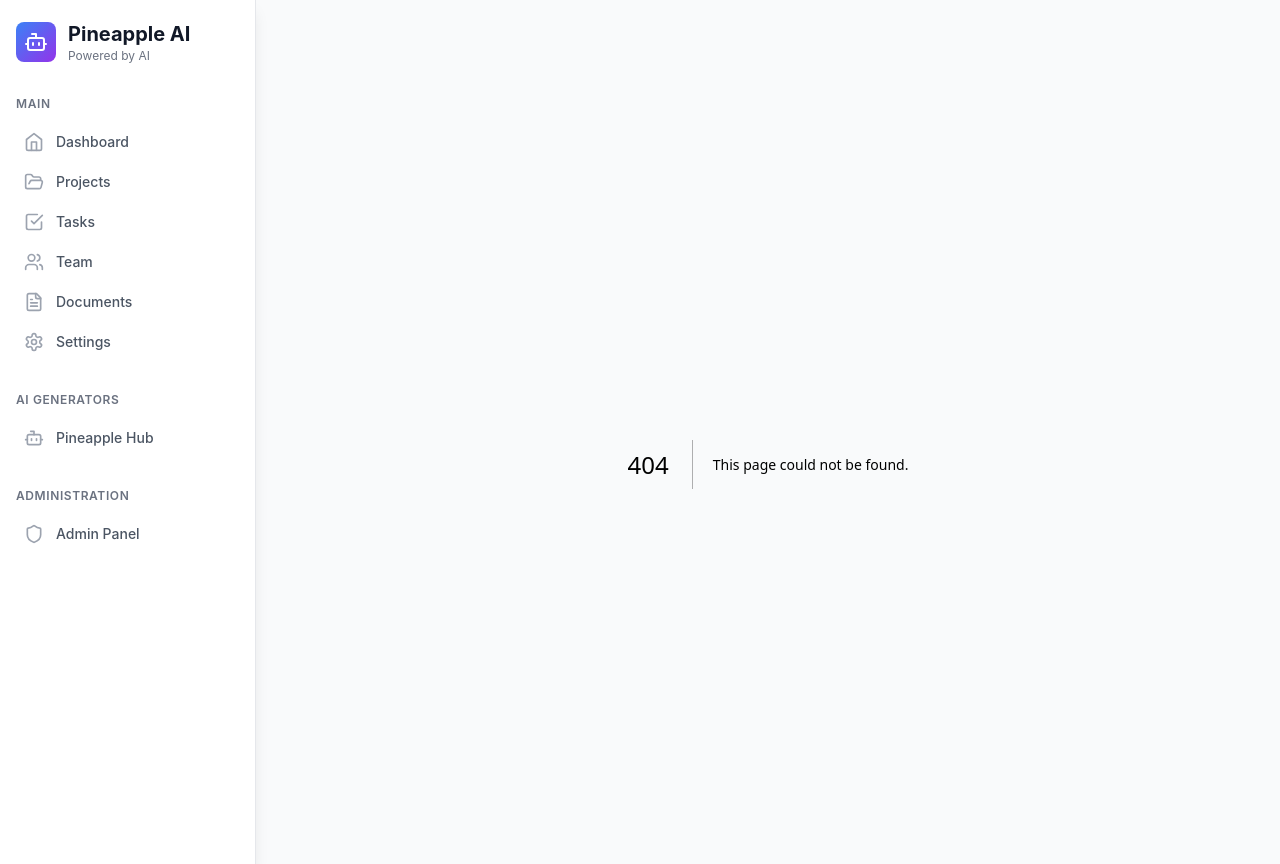
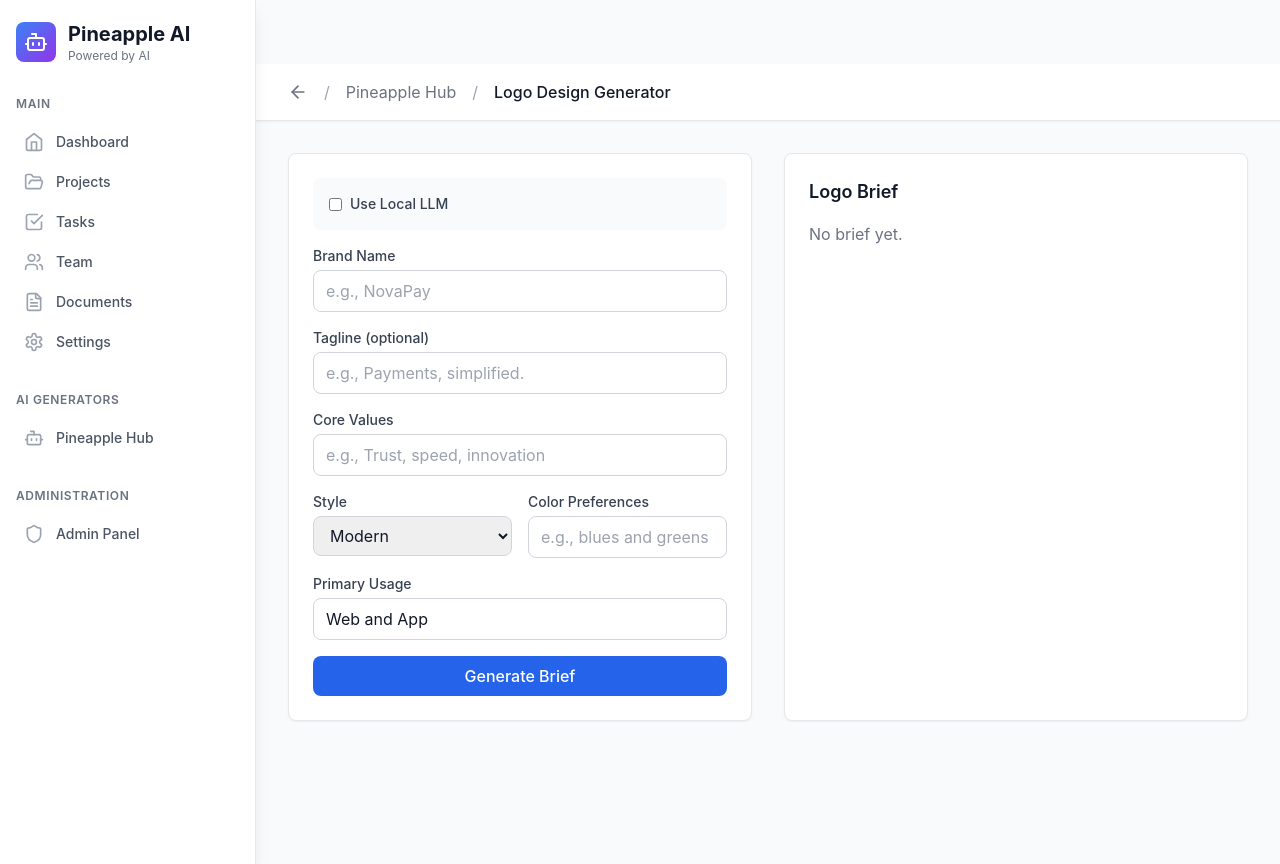
Before and after one commit to JustineDevs/pineapple-ai, a Next.js app: page /generators/logo-design-generator in a window 1280 px wide. Before the commit this address had no page. Built offline with nearby package versions, Linux system fonts and the light colour scheme.

Commit message:
page: logo-design

```diff
--- /dev/null
+++ b/pages/generators/logo-design-generator.js
@@ -0,0 +1,110 @@
+import React, { useState } from 'react'
+import Link from 'next/link'
+import { Loader2, RefreshCw, Copy, Download, ArrowLeft } from 'lucide-react'
+
+export default function LogoDesignGeneratorPage() {
+  const [formData, setFormData] = useState({
+    brand: '',
+    tagline: '',
+    values: '',
+    style: 'Modern',
+    colors: '',
+    usage: 'Web and App'
+  })
+  const [useLocalLLM, setUseLocalLLM] = useState(false)
+  const [isGenerating, setIsGenerating] = useState(false)
+  const [error, setError] = useState(null)
+  const [result, setResult] = useState('')
+
+  const handleChange = (e) => { const { name, value } = e.target; setFormData(p => ({ ...p, [name]: value })) }
+
+  const generate = async () => {
+    setIsGenerating(true); setError(null); setResult('')
+    try {
+      const api = useLocalLLM ? '/api/generate-local' : '/api/generate'
+      const prompt = `Create a professional logo design brief. Brand: ${formData.brand}. Tagline: ${formData.tagline}. Core values: ${formData.values}. Preferred style: ${formData.style}. Color preferences: ${formData.colors}. Primary usage: ${formData.usage}. Include: concept directions (3), typography suggestions, color palette (hex), usage notes, and negative space/monogram ideas.`
+      const res = await fetch(api, { method: 'POST', headers: { 'Content-Type': 'application/json' }, body: JSON.stringify({ prompt, generatorType: 'logo-design' }) })
+      const data = await res.json(); if (!res.ok) throw new Error(data.error || 'Generation failed'); setResult(data.text)
+    } catch (e) { setError(e.message) } finally { setIsGenerating(false) }
+  }
+
+  const copy = async () => { try { await navigator.clipboard.writeText(result) } catch {} }
+  const download = () => { const b=new Blob([result],{type:'text/plain'}); const u=URL.createObjectURL(b); const a=document.createElement('a'); a.href=u; a.download='logo-brief.txt'; document.body.appendChild(a); a.click(); document.body.removeChild(a); URL.revokeObjectURL(u) }
+
+  return (
+    <div className="min-h-screen bg-gray-50">
+      <nav className="bg-white shadow-sm border-b">
+        <div className="max-w-7xl mx-auto px-4 sm:px-6 lg:px-8">
+          <div className="flex items-center space-x-4 py-4">
+            <Link href="/generator-hub" className="text-gray-500 hover:text-gray-700"><ArrowLeft className="h-5 w-5" /></Link>
+            <span className="text-gray-400">/</span>
+            <Link href="/generator-hub" className="text-gray-500 hover:text-gray-700">Pineapple Hub</Link>
+            <span className="text-gray-400">/</span>
+            <span className="text-gray-900 font-medium">Logo Design Generator</span>
+          </div>
+        </div>
+      </nav>
+
+      <div className="max-w-7xl mx-auto px-4 sm:px-6 lg:px-8 py-4 sm:py-6 lg:py-8">
+        <div className="grid grid-cols-1 lg:grid-cols-2 gap-6 lg:gap-8">
+          <div className="bg-white rounded-lg shadow-sm border p-4 sm:p-6 space-y-4">
+            <div className="p-4 bg-gray-50 rounded-lg">
+            <label className="flex items-center gap-2">
+              <input type="checkbox" className="rounded border-gray-300 text-blue-600 focus:ring-blue-500" checked={useLocalLLM} onChange={(e)=>setUseLocalLLM(e.target.checked)} />
+              <span className="text-sm font-medium text-gray-700">Use Local LLM</span>
+            </label>
+          </div>
+
+          <div>
+            <label className="block text-sm font-medium text-gray-700 mb-1">Brand Name</label>
+            <input name="brand" value={formData.brand} onChange={handleChange} placeholder="e.g., NovaPay" className="input-field" />
+          </div>
+          <div>
+            <label className="block text-sm font-medium text-gray-700 mb-1">Tagline (optional)</label>
+            <input name="tagline" value={formData.tagline} onChange={handleChange} placeholder="e.g., Payments, simplified." className="input-field" />
+          </div>
+          <div>
+            <label className="block text-sm font-medium text-gray-700 mb-1">Core Values</label>
+            <input name="values" value={formData.values} onChange={handleChange} placeholder="e.g., Trust, speed, innovation" className="input-field" />
+          </div>
+          <div className="grid grid-cols-1 md:grid-cols-2 gap-4">
+            <div>
+              <label className="block text-sm font-medium text-gray-700 mb-1">Style</label>
+              <select name="style" value={formData.style} onChange={handleChange} className="input-field">
+                <option>Modern</option>
+                <option>Minimal</option>
+                <option>Playful</option>
+                <option>Corporate</option>
+              </select>
+            </div>
+            <div>
+              <label className="block text-sm font-medium text-gray-700 mb-1">Color Preferences</label>
+              <input name="colors" value={formData.colors} onChange={handleChange} placeholder="e.g., blues and greens" className="input-field" />
+            </div>
+          </div>
+          <div>
+            <label className="block text-sm font-medium text-gray-700 mb-1">Primary Usage</label>
+            <input name="usage" value={formData.usage} onChange={handleChange} placeholder="e.g., Web and App" className="input-field" />
+          </div>
+
+          <button onClick={generate} disabled={isGenerating} className="btn-primary w-full flex items-center justify-center gap-2">{isGenerating ? (<><Loader2 className="h-5 w-5 animate-spin" />Generating...</>) : 'Generate Brief'}</button>
+          {error && <p className="text-sm text-red-600">{error}</p>}
+            </div>
+          <div className="bg-white rounded-lg shadow-sm border p-4 sm:p-6">
+          <h3 className="text-lg font-semibold text-gray-900 mb-4">Logo Brief</h3>
+          {!result ? <p className="text-gray-500">No brief yet.</p> : (
+            <div>
+              <div className="flex items-center gap-2 mb-3">
+                <button onClick={copy} className="text-gray-600 hover:text-gray-800 p-2 rounded hover:bg-gray-100 flex items-center gap-1"><Copy className="h-4 w-4" />Copy</button>
+                <button onClick={download} className="text-gray-600 hover:text-gray-800 p-2 rounded hover:bg-gray-100 flex items-center gap-1">Download</button>
+                <button onClick={generate} disabled={isGenerating} title="Regenerate" className="text-gray-600 hover:text-gray-800 p-2 rounded hover:bg-gray-100"><RefreshCw className="h-4 w-4" /></button>
+              </div>
+              <div className="prose max-w-none whitespace-pre-wrap text-gray-800">{result}</div>
+            </div>
+          )}
+          </div>
+        </div>
+      </div>
+    </div>
+  )
+}
```
